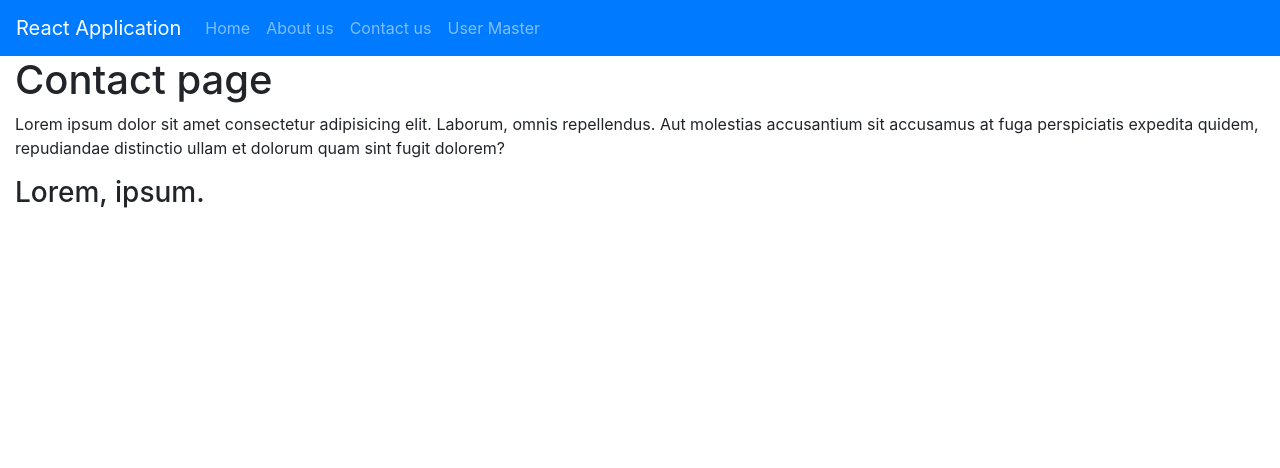
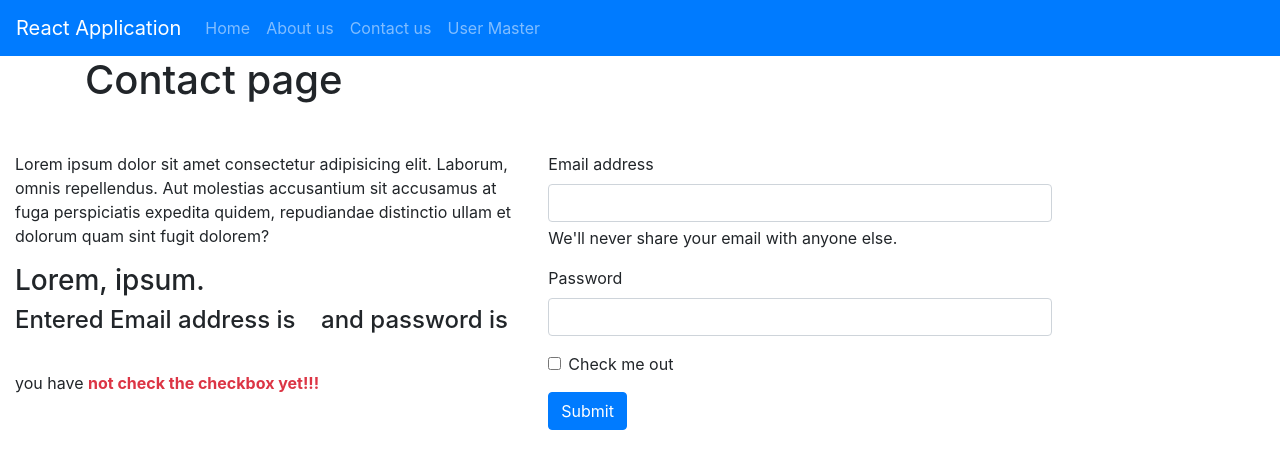
Before and after one commit to shirkeamy/October2024Batch, a React (Create React App) app in the folder react-test/my-app/: page /contact in a window 1280 px wide. Shown: the top 468 px of the page. Built offline with nearby package versions, Linux system fonts and the light colour scheme.

Commit message:
Add form and set textbox values to state and print it on UI

```diff
--- a/react-test/my-app/src/Pages/Contact.tsx
+++ b/react-test/my-app/src/Pages/Contact.tsx
@@ -1,13 +1,74 @@
-import React from "react";
+import React, { useState } from "react";
 
 const Contact: React.FC = () => {
+    const [emailId, setEmailId] = useState<string>("");
+    const [password, setPassword] = useState<string>("");
+    const [isChecked, setIsChecked] = useState<boolean>(false);
+
     return (
         <>
-            <h1>Contact page</h1>
-            <p>
-                Lorem ipsum dolor sit amet consectetur adipisicing elit. Laborum, omnis repellendus. Aut molestias accusantium sit accusamus at fuga perspiciatis expedita quidem, repudiandae distinctio ullam et dolorum quam sint fugit dolorem?
-            </p>
-            <h3>Lorem, ipsum.</h3>
+            <div className="container">
+                <h1>Contact page</h1>
+            </div>
+            <div className="row mt-5">
+                <div className="col-5">
+
+                    <p>
+                        Lorem ipsum dolor sit amet consectetur adipisicing elit. Laborum, omnis repellendus. Aut molestias accusantium sit accusamus at fuga perspiciatis expedita quidem, repudiandae distinctio ullam et dolorum quam sint fugit dolorem?
+                    </p>
+                    <h3>Lorem, ipsum.</h3>
+                    <h4>Entered Email address is &nbsp;
+                        <span className="text-warning">{emailId}</span>
+                        &nbsp; and password is &nbsp;
+                        <span className="text-info">{password}</span> </h4>
+                    <p>
+                        you have {
+                            isChecked ?
+                                <strong className="text-success">check the checkbox!</strong> :
+                                <strong className="text-danger">not check the checkbox yet!!!</strong>
+                        }
+                    </p>
+                </div>
+                <div className="col-5">
+                    <form>
+                        <div className="mb-3">
+                            <label htmlFor="exampleInputEmail1" className="form-label">Email address</label>
+                            <input type="email"
+                                className="form-control"
+                                id="exampleInputEmail1"
+                                aria-describedby="emailHelp"
+                                onChange={(e)=>{
+                                    const {value} = e.target;
+                                    setEmailId(value);
+                                }}
+                            />
+                            <div id="emailHelp" className="form-text">We'll never share your email with anyone else.</div>
+                        </div>
+                        <div className="mb-3">
+                            <label htmlFor="exampleInputPassword1" className="form-label">Password</label>
+                            <input
+                                type="password"
+                                className="form-control"
+                                id="exampleInputPassword1"
+                                onBlur={(e)=>{
+                                    const {value} = e.target;
+                                    setPassword(value);
+                                }}
+                            />
+                        </div>
+                        <div className="mb-3 form-check">
+                            <input type="checkbox" className="form-check-input" id="exampleCheck1"
+                                onChange={(e) => {
+                                    const { checked } = e.target;
+                                    setIsChecked(checked)
+                                }}
+                            />
+                            <label className="form-check-label" htmlFor="exampleCheck1">Check me out</label>
+                        </div>
+                        <button type="button" className="btn btn-primary">Submit</button>
+                    </form>
+                </div>
+            </div>
         </>
     )
 }
```
